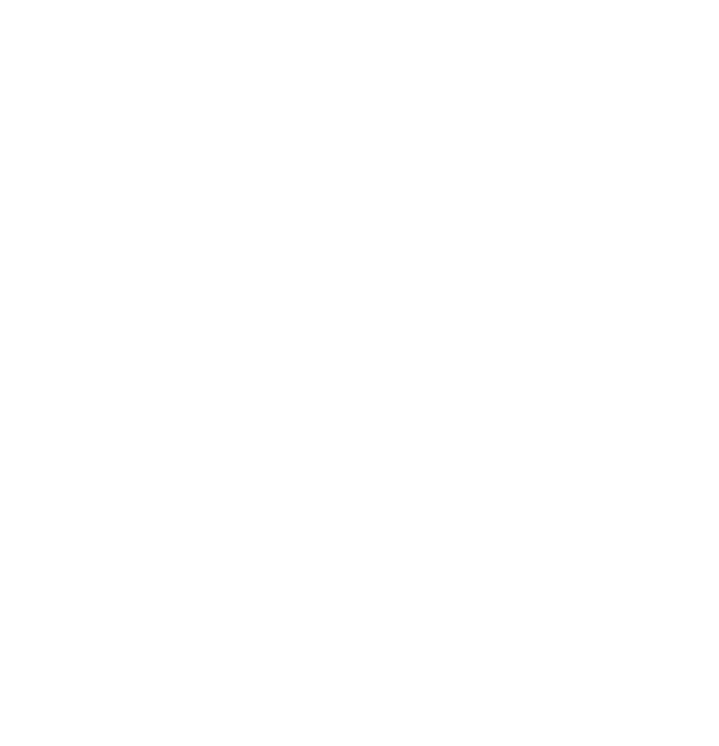
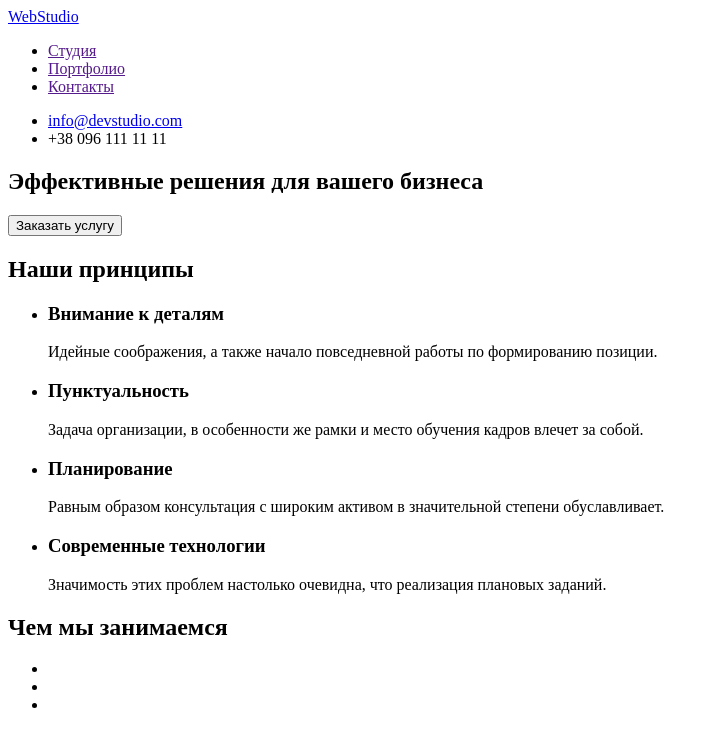
Before and after one commit to Anastasiia-Kisil/goit-markup-hw-01, a plain HTML site: page index.html in a window 1280 px wide. Shown: the whole page, without its empty margins (0-719 px from the left). Drawn offline with Linux system fonts and the light colour scheme.

Commit message:
add pictures

```diff
--- a/index.html
+++ b/index.html
@@ -4,9 +4,57 @@
     <meta charset="UTF-8">
     <meta http-equiv="X-UA-Compatible" content="IE=edge">
     <meta name="viewport" content="width=device-width, initial-scale=1.0">
-    <title>Document</title>
+    <title>Главная</title>
 </head>
 <body>
-
+    <header>
+        <nav>
+            <a href="/index.html">WebStudio</a>
+            <ul>
+                <li><a href="">Студия</a></li>
+                <li><a href="">Портфолио</a></li>
+                <li><a href="">Контакты</a></li>
+            </ul>
+        </nav>
+        <ul>
+            <li><a href="mailto:info@devstudio.com">info@devstudio.com</a></li>
+            <li><span>+38 096 111 11 11</span></li>
+        </ul>
+    </header>
+    <div>
+        <section>
+            <h1>Эффективные решения для вашего бизнеса</h1>
+            <button>Заказать услугу</button>
+        </section>
+    </div>
+    <section>
+        <h2>Наши принципы</h2>
+        <ul>
+          <li>
+            <h3>Внимание к деталям</h3>
+             <p>Идейные соображения, а также начало повседневной работы по формированию позиции.</p>
+          </li>
+          <li>
+            <h3>Пунктуальность</h3>
+            <p>Задача организации, в особенности же рамки и место обучения кадров влечет за собой.</p>
+          </li>
+          <li>
+              <h3>Планирование</h3>
+              <p>Равным образом консультация с широким активом в значительной степени обуславливает.</p>
+          </li>
+          <li>
+              <h3>Современные технологии</h3>
+              <p>Значимость этих проблем настолько очевидна, что реализация плановых заданий.</p>
+          </li>
+        </ul>
+    </section>
+    <section>
+        <h2>Чем мы занимаемся</h2>
+        <ul>
+            <li></li>
+            <li></li>
+            <li></li>
+        </ul>
+    </section>
 </body>
 </html>
```
Also changed, not shown: img/box 1.png (added), img/box 2.png (added), img/box 3.png (added).
